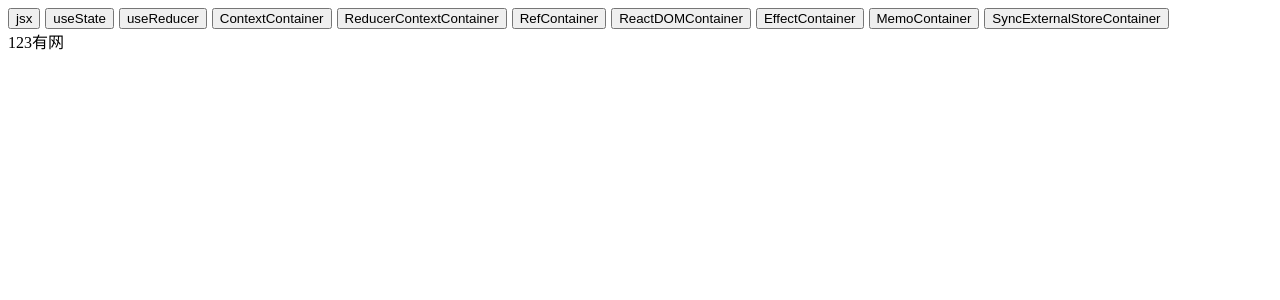
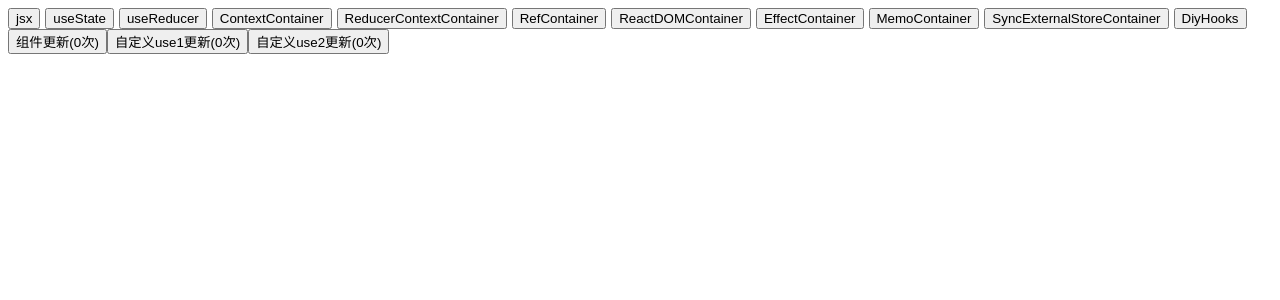
Before and after one commit to Lzy49/react, a React (Vite) app in the folder react-demo/: page / in a window 1280 px wide. Shown: the top 300 px of the page. Built offline with nearby package versions, Linux system fonts and the light colour scheme.

Commit message:
feat: 自定义组件

```diff
--- a/react-demo/src/App.tsx
+++ b/react-demo/src/App.tsx
@@ -9,8 +9,9 @@
 import { EffectContainer } from './component/effect'
 import { MemoContainer } from './component/Memo'
 import { SyncExternalStoreContainer } from './component/SyncExternalStore'
+import { DiyHooks } from './component/DiyHooks'
 function App() {
-  const [state, setState] = useState(10)
+  const [state, setState] = useState(11)
   return (
     <>
       <div style={{
@@ -27,6 +28,7 @@
         <button onClick={() => setState(8)}>EffectContainer</button>
         <button onClick={() => setState(9)}>MemoContainer</button>
         <button onClick={() => setState(10)}>SyncExternalStoreContainer</button>
+        <button onClick={() => setState(11)}>DiyHooks</button>
       </div>
       {state === 1 && <JsxContainer />}
       {state === 2 && <StateContainer />}
@@ -38,6 +40,7 @@
       {state === 8 && <EffectContainer />}
       {state === 9 && <MemoContainer />}
       {state === 10 && <SyncExternalStoreContainer />}
+      {state === 11 && <DiyHooks />}
     </>
 
   )
--- /dev/null
+++ b/react-demo/src/component/DiyHooks.tsx
@@ -0,0 +1,28 @@
+import { useEffect, useState } from "react"
+
+function useDiy() {
+  console.log('组件的每次更新我都会执行')
+  const [value, setValue] = useState(0)
+  useEffect(() => {
+    console.log('我只在我的状态执行时执行 , 自定义hook的状态是互相隔离的' + value)
+  }, [value])
+  return {
+    value, setValue
+  }
+}
+export function DiyHooks() {
+  const [value, setValue] = useState(0)
+  const use1 = useDiy()
+  const use2 = useDiy()
+  return <div>
+    <button onClick={() => {
+      setValue(n => n + 1)
+    }}>组件更新({value}次)</button>
+    <button onClick={() => {
+      use1.setValue(n => n + 1)
+    }}>自定义use1更新({use1.value}次)</button>
+    <button onClick={() => {
+      use2.setValue(n => n + 1)
+    }}>自定义use2更新({use2.value}次)</button>
+  </div>
+}
--- a/react-demo/src/component/effect.tsx
+++ b/react-demo/src/component/effect.tsx
@@ -4,6 +4,7 @@
     {/* <UseEffect /> */}
     <UseEffectDep />
     <CleanupContainer />
+    <EffectChildren />
   </div>
 }
 // effect 在组件刷新后执行.
@@ -62,3 +63,31 @@
   }, [])
   return <div>{state}</div>
 }
+
+// effect 子组件更新 , effect 表现
+function EffectChildren() {
+  const [id, setId] = useState('1')
+  return <div>
+    <h1> 子组件更新, effect 的 return 会如何表现</h1>
+    <select onChange={(e) => setId(e.target.value)} value={id}>
+      <option value="1">1</option>
+      <option value="2">2</option>
+      <option value="3">3</option>
+    </select>
+    <EffectChildrenItem id={id} />
+  </div>
+}
+
+function EffectChildrenItem({ id }: { id: string }) {
+  useEffect(() => {
+    console.log(`%c effect 当前id是${id}` , 'color:red')
+    return () => {
+      console.log(`%c effect callback 当前id是${id}` , 'color:red')
+    }
+  } , [id])
+  return <div>
+    {
+      id
+    }
+  </div>
+}
--- a/react-demo/src/main.tsx
+++ b/react-demo/src/main.tsx
@@ -2,7 +2,7 @@
 import ReactDOM from 'react-dom/client'
 import App from './App.tsx'
 ReactDOM.createRoot(document.getElementById('root')!).render(
-  <React.StrictMode>
+  // <React.StrictMode>
     <App />
-  </React.StrictMode>,
+  // </React.StrictMode>,
 )
```
